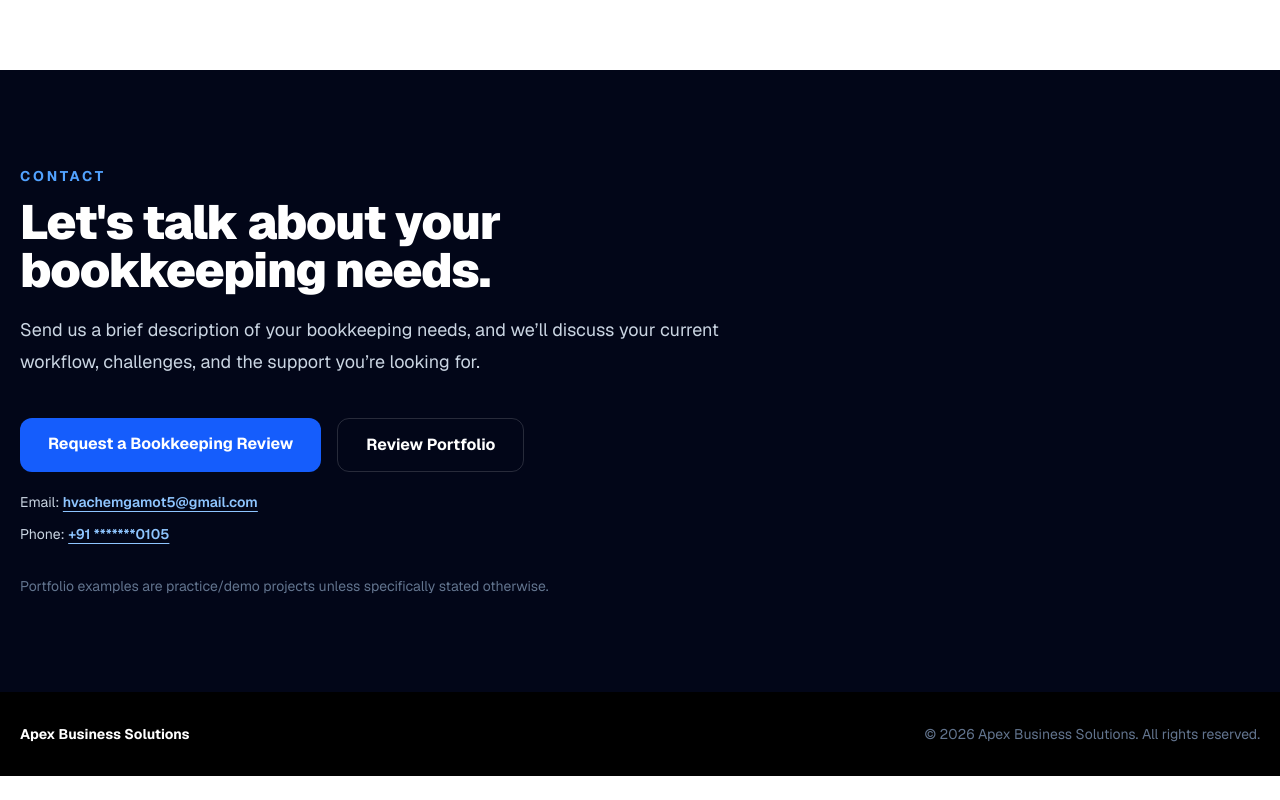
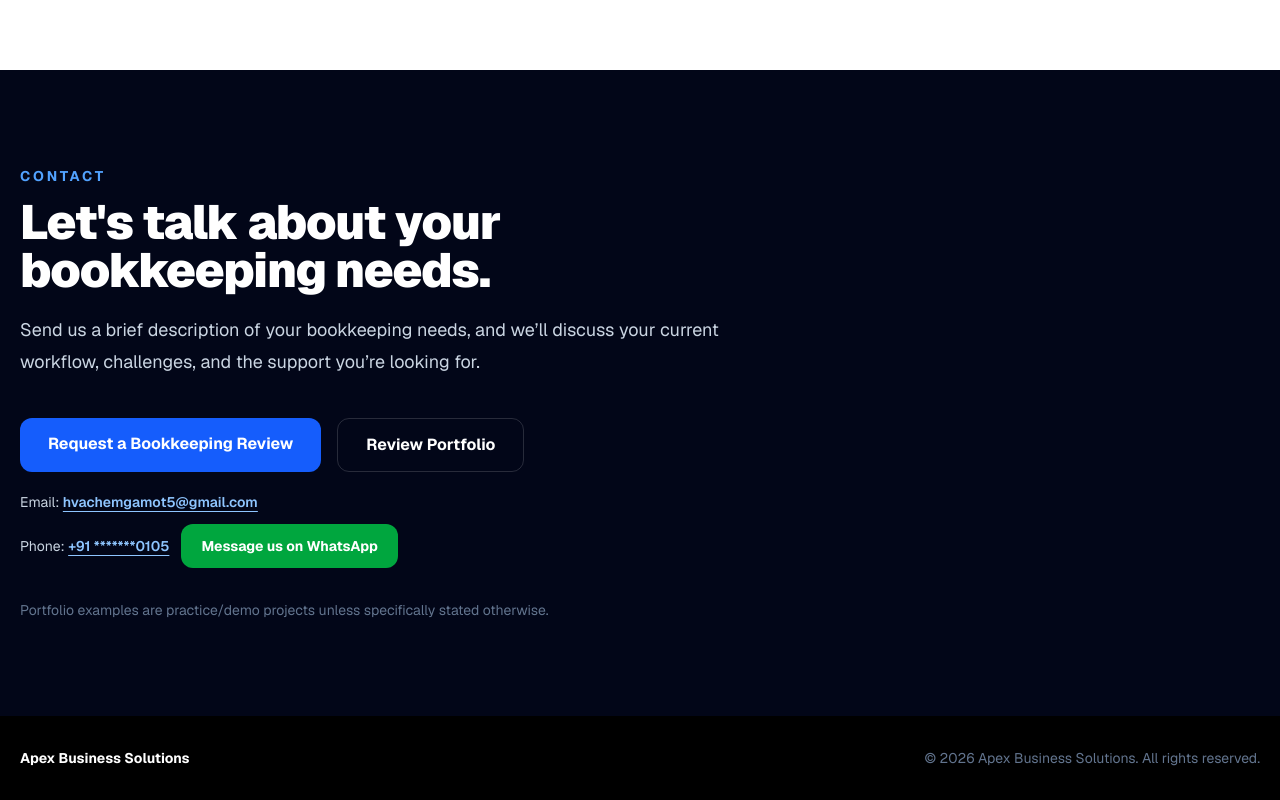
Before and after one commit to hvachemgamot5/ApexBusinessSolutions, a Next.js app: page / in a window 1280 px wide. Shown: the part 3600-4400 px from the top of the page. Before the commit the page ends 4376 px from the top, so only its background shows below. Built offline with nearby package versions, Linux system fonts and the light colour scheme.

Commit message:
Add WhatsApp contact option

```diff
--- a/app/page.tsx
+++ b/app/page.tsx
@@ -204,9 +204,10 @@ export default function Home() {
           <p className="mt-5 text-center text-sm text-slate-300 sm:text-left">
             Email: <a href="mailto:hvachemgamot5@gmail.com" className="font-semibold text-blue-300 underline underline-offset-4 hover:text-white">hvachemgamot5@gmail.com</a>
           </p>
-          <p className="mt-3 text-center text-sm text-slate-300 sm:text-left">
-            Phone: <a href="tel:+919799040105" className="font-semibold text-blue-300 underline underline-offset-4 hover:text-white" aria-label="Call Apex Business Solutions">+91 *******0105</a>
-          </p>
+          <div className="mt-3 flex flex-col gap-3 text-center text-sm text-slate-300 sm:flex-row sm:items-center sm:text-left">
+            <p>Phone: <a href="tel:+919799040105" className="font-semibold text-blue-300 underline underline-offset-4 hover:text-white" aria-label="Call Apex Business Solutions">+91 *******0105</a></p>
+            <a href="https://wa.me/919799040105?text=Hello%20Apex%20Business%20Solutions%2C%20I%20would%20like%20to%20enquire%20about%20your%20bookkeeping%20services." target="_blank" rel="noopener noreferrer" className="inline-flex items-center justify-center rounded-xl bg-green-600 px-5 py-3 font-bold text-white hover:bg-green-500">Message us on WhatsApp</a>
+          </div>
           <p className="mt-8 text-sm text-slate-500">Portfolio examples are practice/demo projects unless specifically stated otherwise.</p>
         </div>
       </section>
```
